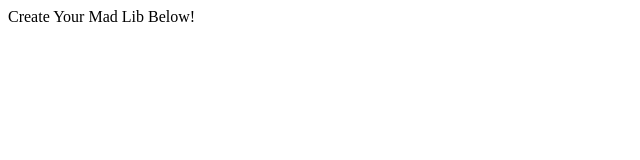
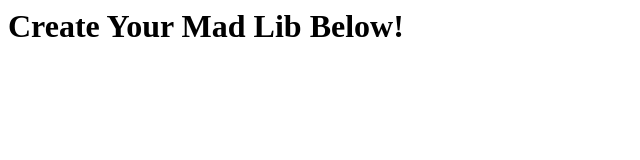
Before and after one commit to NickBittar/meteor-mad-lib, a plain HTML site: page client/main.html in a window 1280 px wide. Shown: the whole page, without its empty margins (0-640 px from the left). Drawn offline with Linux system fonts and the light colour scheme.

Commit message:
Changed header tag to h1 tag.

```diff
--- a/client/main.html
+++ b/client/main.html
@@ -6,9 +6,9 @@
   <div class="container">
     <div class="row">
       <div class="col-md-12">
-        <header id="mad-lib-header" class="text-center">
+        <h1 id="mad-lib-header" class="text-center">
           Create Your Mad Lib Below!
-        </header>
+        </h1>
       </div>
     </div>
   </div>
```
